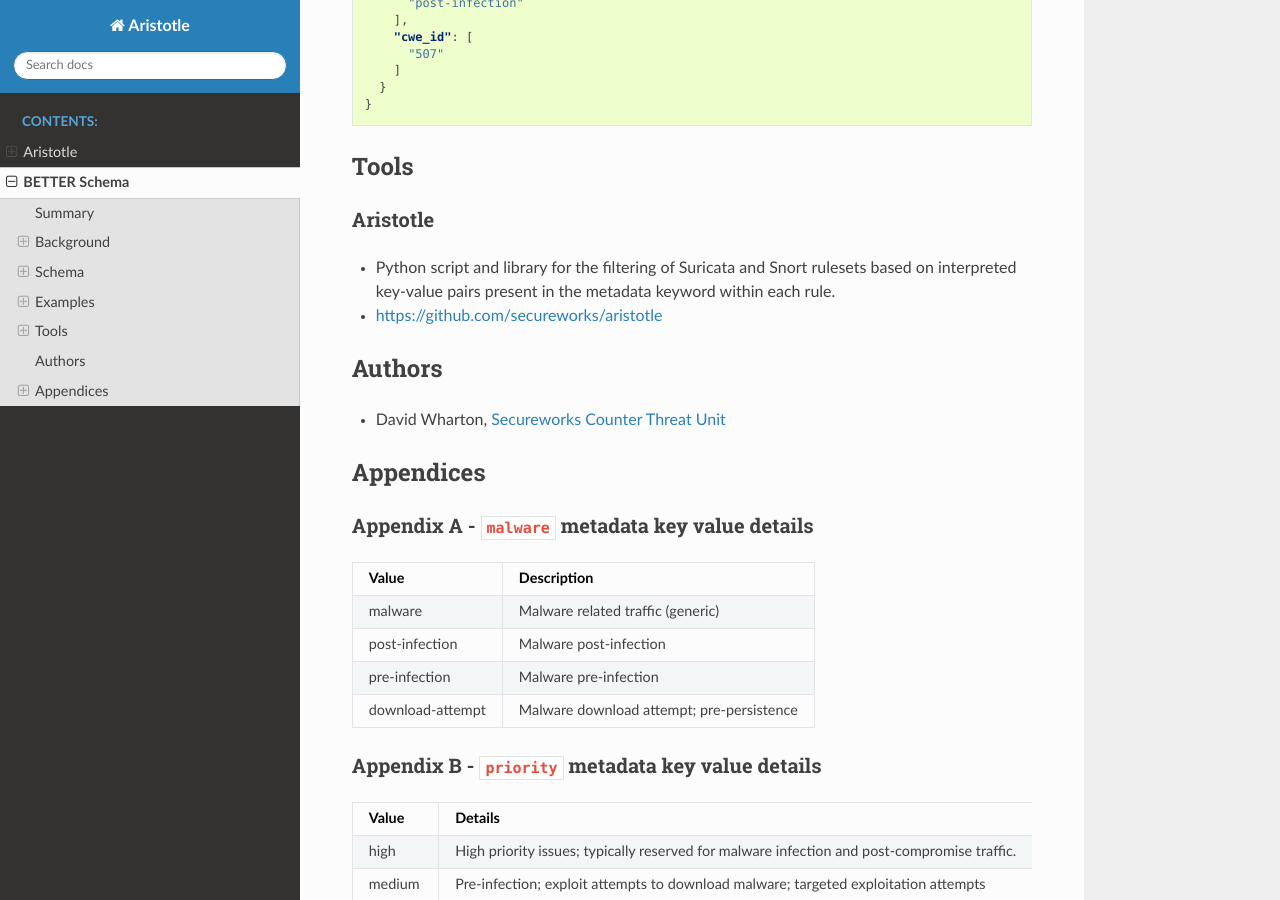
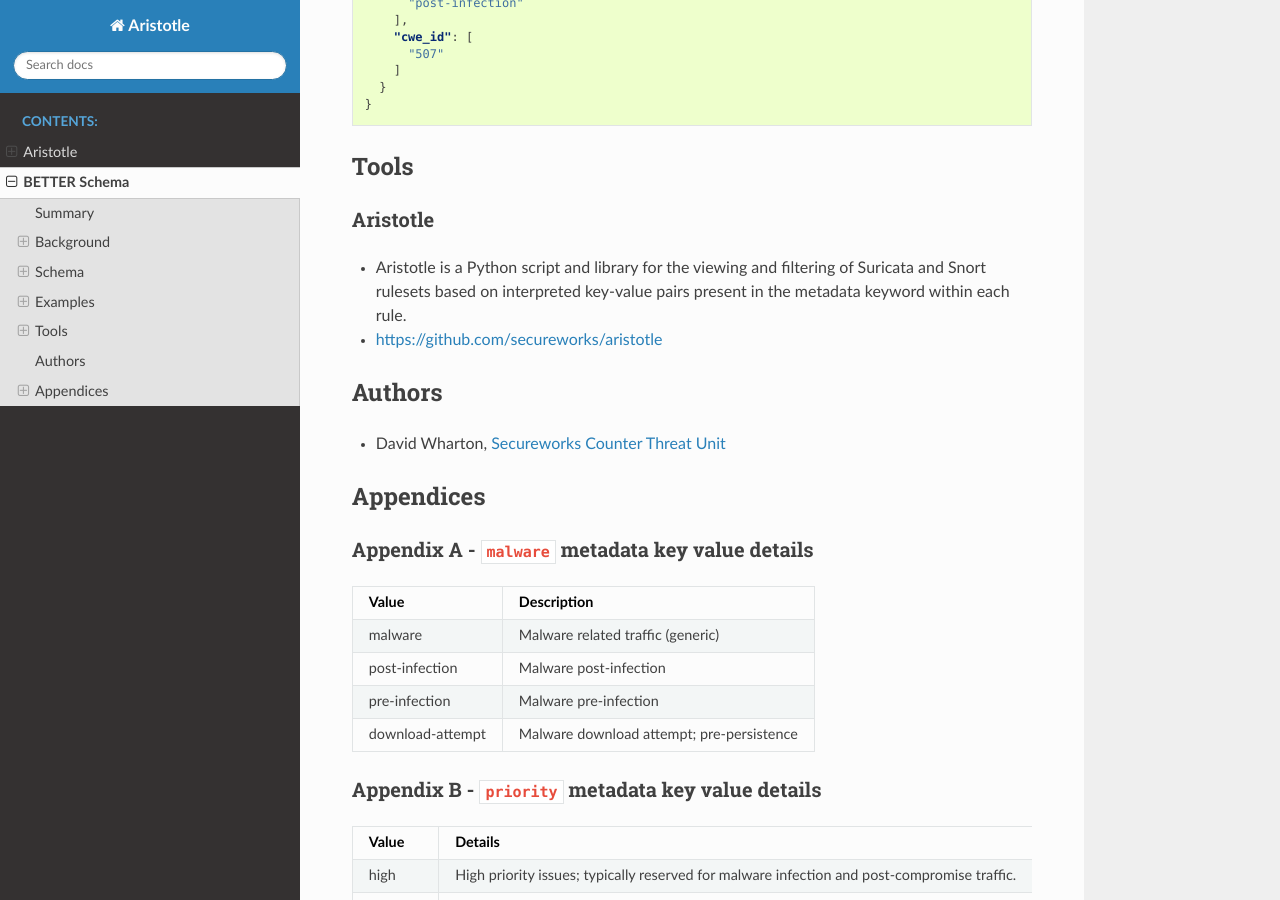
Before and after one commit to secureworks/aristotle, a Sphinx documentation site: the page built from docs/BETTER.rst, in a window 1280 px wide and 900 px high, scrolled down 7035 px. Built offline with Sphinx 7.4.7 and the Read the Docs theme 2.0.0, drawn with Linux system fonts in a browser that asks for light colours; the version number could not be read and is left out.

Commit message:
doc cleanup

```diff
--- a/docs/BETTER.rst
+++ b/docs/BETTER.rst
@@ -513,7 +513,8 @@
 Aristotle
 ---------
 
--  Python script and library for the filtering of Suricata and Snort
+-  Aristotle is a Python script and library for the viewing and
+   filtering of Suricata and Snort
    rulesets based on interpreted key-value pairs present in the metadata
    keyword within each rule.
 -  https://github.com/secureworks/aristotle
```
